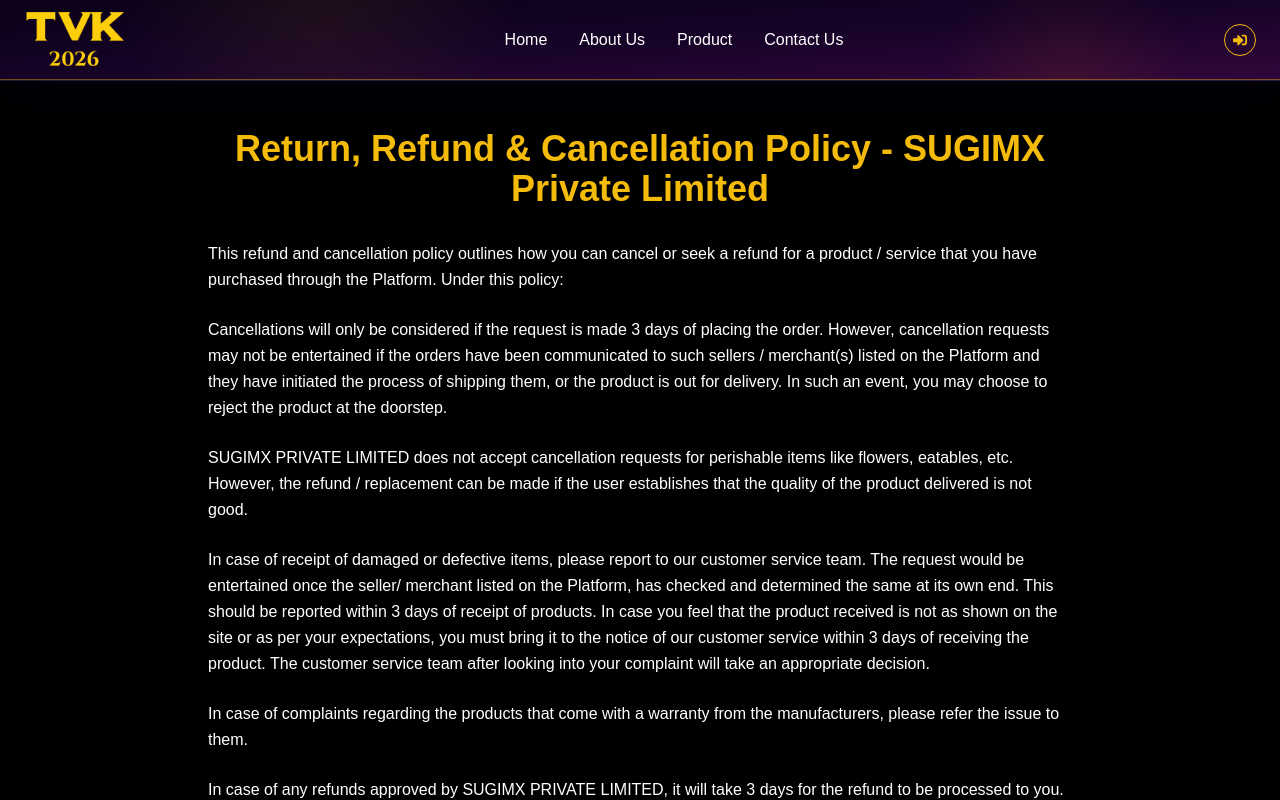
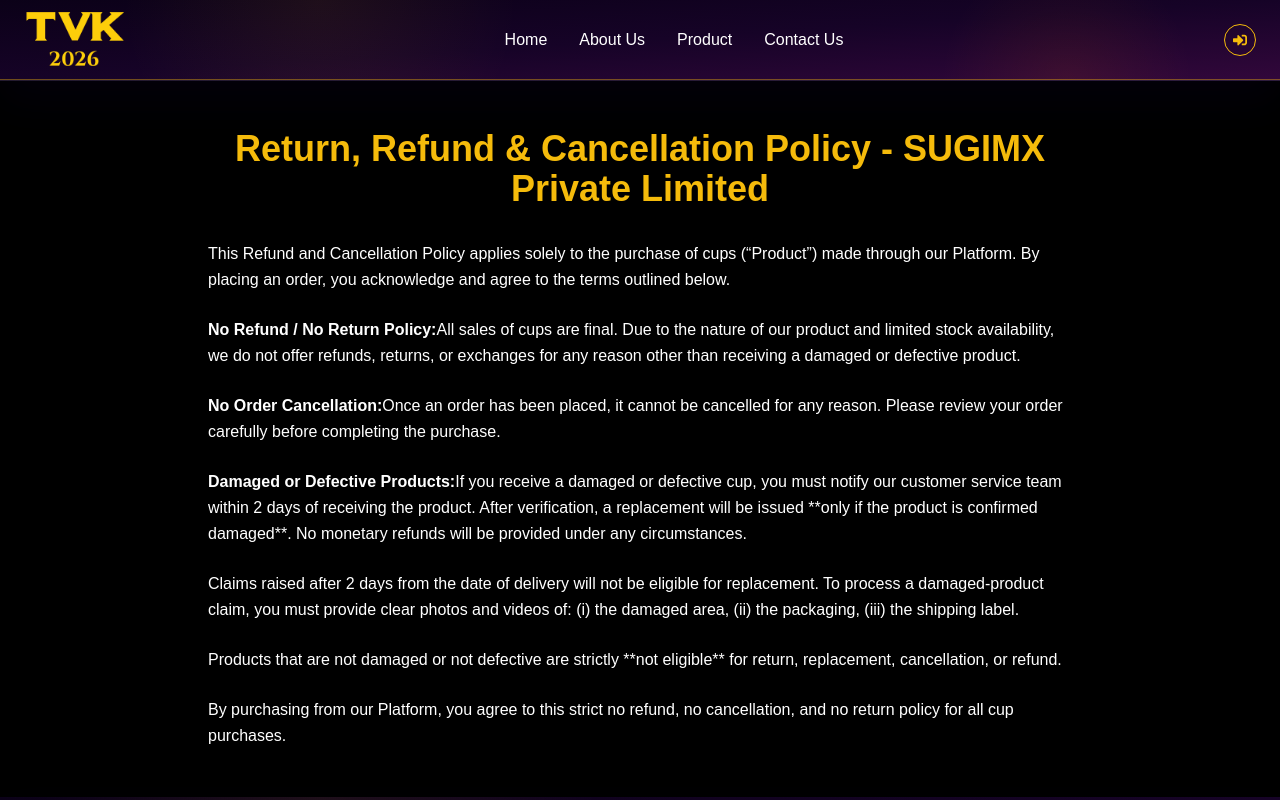
Before and after one commit to sugimx/jananayagan, a Next.js app: page /return-policy in a window 1280 px wide. Shown: the top 800 px of the page. Built offline with nearby package versions, Linux system fonts and the light colour scheme.

Commit message:
content in return policy is changed

```diff
--- a/src/app/(public)/return-policy/page.tsx
+++ b/src/app/(public)/return-policy/page.tsx
@@ -64,52 +64,48 @@
         </div> */}
         <div className="space-y-6 text-white leading-relaxed">
             <p>
-            This refund and cancellation policy outlines how you can cancel or seek a refund for a product / service
-that you have purchased through the Platform. Under this policy:
-          </p>
-          <p>
-            Cancellations will only be considered if the request is made 3 days of placing the order. However,
-cancellation requests may not be entertained if the orders have been communicated to such sellers /
-merchant(s) listed on the Platform and they have initiated the process of shipping them, or the
-product is out for delivery. In such an event, you may choose to reject the product at the doorstep.
-          </p>
-          <p>
-            SUGIMX PRIVATE LIMITED does not accept cancellation requests for perishable items like
-flowers, eatables, etc. However, the refund / replacement can be made if the user establishes that
-the quality of the product delivered is not good.
-          </p>
-          <p>
-            In case of receipt of damaged or defective items, please report to our customer service team. The
-request would be entertained once the seller/ merchant listed on the Platform, has checked and
-determined the same at its own end. This should be reported within 3 days of receipt of products.
-In case you feel that the product received is not as shown on the site or as per your expectations,
-you must bring it to the notice of our customer service within 3 days of receiving the product. The
-customer service team after looking into your complaint will take an appropriate decision.
-          </p>
-          <p>
-            In case of complaints regarding the products that come with a warranty from the manufacturers,
-please refer the issue to them.
-          </p>
-          <p>
-            In case of any refunds approved by SUGIMX PRIVATE LIMITED, it will take 3 days for the
-refund to be processed to you.
+              This Refund and Cancellation Policy applies solely to the purchase of cups (“Product”) made
+              through our Platform. By placing an order, you acknowledge and agree to the terms outlined
+              below.
             </p>
 
             <p>
-            We offer refund / exchange within first 2 days from the date of your purchase. If 2 days have passed
-since your purchase, you will not be offered a return, exchange or refund of any kind. In order to become
-eligible for a return or an exchange, (i) the purchased item should be unused and in the same condition as
-you received it, (ii) the item must have original packaging, (iii) if the item that you purchased on a sale,
-then the item may not be eligible for a return / exchange. Further, only such items are replaced by us
-(based on an exchange request), if such items are found defective or damaged.
+              <strong>No Refund / No Return Policy:</strong>
+              All sales of cups are final. Due to the nature of our product and limited stock availability,
+              we do not offer refunds, returns, or exchanges for any reason other than receiving a damaged
+              or defective product.
             </p>
+
             <p>
-            You agree that there may be a certain category of products / items that are exempted from returns or
-refunds. Such categories of the products would be identified to you at the item of purchase. For exchange
-/ return accepted request(s) (as applicable), once your returned product / item is received and inspected
-by us, we will send you an email to notify you about receipt of the returned / exchanged product. Further.
-If the same has been approved after the quality check at our end, your request (i.e. return / exchange) will
-be processed in accordance with our policies.
+              <strong>No Order Cancellation:</strong>
+              Once an order has been placed, it cannot be cancelled for any reason. Please review your order
+              carefully before completing the purchase.
+            </p>
+
+            <p>
+              <strong>Damaged or Defective Products:</strong>
+              If you receive a damaged or defective cup, you must notify our customer service team within
+              2 days of receiving the product.
+              After verification, a replacement will be issued **only if the product is confirmed damaged**.
+              No monetary refunds will be provided under any circumstances.
+            </p>
+
+            <p>
+              Claims raised after 2 days from the date of delivery will not be eligible for replacement.
+              To process a damaged-product claim, you must provide clear photos and videos of:
+              (i) the damaged area,
+              (ii) the packaging,
+              (iii) the shipping label.
+            </p>
+
+            <p>
+              Products that are not damaged or not defective are strictly **not eligible** for return,
+              replacement, cancellation, or refund.
+            </p>
+
+            <p>
+              By purchasing from our Platform, you agree to this strict no refund, no cancellation, and
+              no return policy for all cup purchases.
             </p>
           </div>
         </div>
--- a/src/components/layouts/user/SalesSection.tsx
+++ b/src/components/layouts/user/SalesSection.tsx
@@ -75,16 +75,23 @@
                         <div className='absolute inset-y-0 right-0 w-1/2 bg-[radial-gradient(circle_at_top,_rgba(255,255,255,0.14),_transparent_65%)] opacity-40 pointer-events-none' />
                         <div className='relative flex flex-col gap-8'>
                             <div className='flex flex-col gap-6 md:flex-row md:items-center md:justify-between'>
-                                <div>
+                                {/* <div>
                                     <p className='text-[0.6rem] uppercase tracking-[0.4rem] text-white/50'>Total Visitors</p>
                                     <div className='mt-3 flex flex-wrap items-end gap-3'>
                                         <h2 className='text-4xl font-black md:text-5xl'>10,000</h2>
-                                        {/* <span className='inline-flex items-center gap-2 rounded-full border border-white/10 bg-white/5 px-3 py-1 text-xs font-semibold tracking-widest text-white/80'>
+                                        <span className='inline-flex items-center gap-2 rounded-full border border-white/10 bg-white/5 px-3 py-1 text-xs font-semibold tracking-widest text-white/80'>
                                             <span className='inline-block h-2 w-2 animate-pulse rounded-full bg-[#F5BB0B]' />
                                             {salesData[index].state} • Live
-                                        </span> */}
+                                        </span>
                                     </div>
                                     <p className='mt-2 text-xs text-white/60 md:text-sm'>Numbers refresh automatically for each leading state.</p>
+                                </div> */}
+                                <div>
+                                    <p className='text-[0.6rem] uppercase tracking-[0.4rem] text-white/50'>Selling Fast</p>
+                                    <div className='mt-3 flex flex-wrap items-end gap-3'>
+                                        <h2 className='text-4xl font-black md:text-5xl'>Grab Yours Now</h2>
+                                    </div>
+                                    <p className='mt-2 text-xs text-white/60 md:text-sm'>Buy soon — limited Edition TVK Cup.</p>
                                 </div>
                                 <div className='rounded-2xl border border-white/10 bg-white/5 px-6 py-4 text-center shadow-[0_15px_40px_rgba(0,0,0,0.35)]'>
                                     <p className='text-[0.6rem] uppercase tracking-[0.3rem] text-white/60'>Sales Ends In</p>
```
Lines whose indentation alone changed are shown as unchanged.
